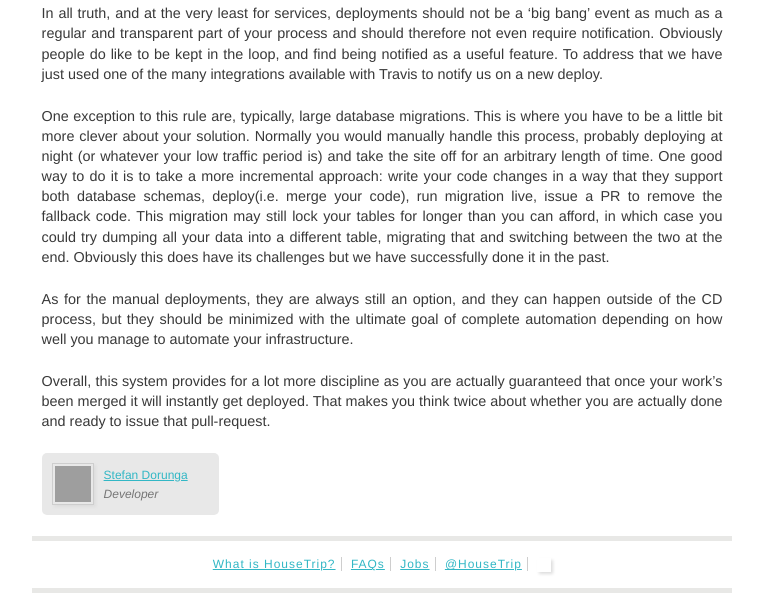
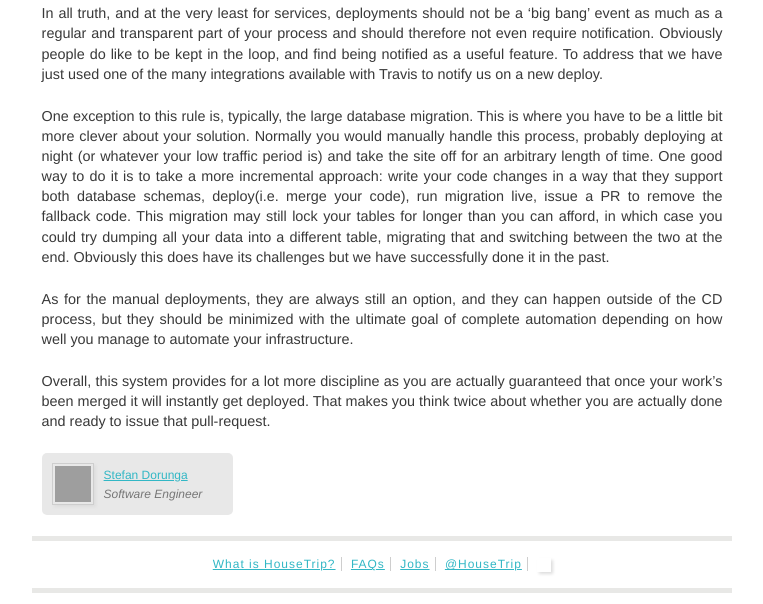
Before and after one commit to HouseTrip/housetrip.github.com, a Jekyll site: the page built from _posts/2014-02-19-continuous-deployment.md, in a window 1280 px wide and 900 px high, scrolled down 1578 px. Shown: the part 247-851 px from the top of the window, without its empty margins (258-1021 px from the left). Built offline with Jekyll 4.4.1, drawn with Linux system fonts in a browser that asks for light colours; grey boxes are pictures that could not be loaded.

Commit message:
Change job title

```diff
--- a/_posts/2014-02-19-continuous-deployment.md
+++ b/_posts/2014-02-19-continuous-deployment.md
@@ -3,7 +3,7 @@ layout: post
 title: Continuous Deployment
 published: true
 author: Stefan Dorunga
-author_role: Developer
+author_role: Software Engineer
 author_url: http://github.com/sdorunga1
 author_avatar: http://www.gravatar.com/avatar/3368bed08c1a9a93bb9612a374e7714c.png
 summary: |
@@ -77,8 +77,8 @@ the loop, and find being notified as a useful feature. To address
 that we have just used one of the many integrations available with Travis to
 notify us on a new deploy.
 
-One exception to this rule are, typically, large database
-migrations. This is where you have to be a little bit more clever about your solution.
+One exception to this rule is, typically, the large database
+migration. This is where you have to be a little bit more clever about your solution.
 Normally you would manually handle this process, probably deploying at night (or
 whatever your low traffic period is) and take the site off for an arbitrary length
 of time. One good way to do it is to take a more incremental approach: write your
```
